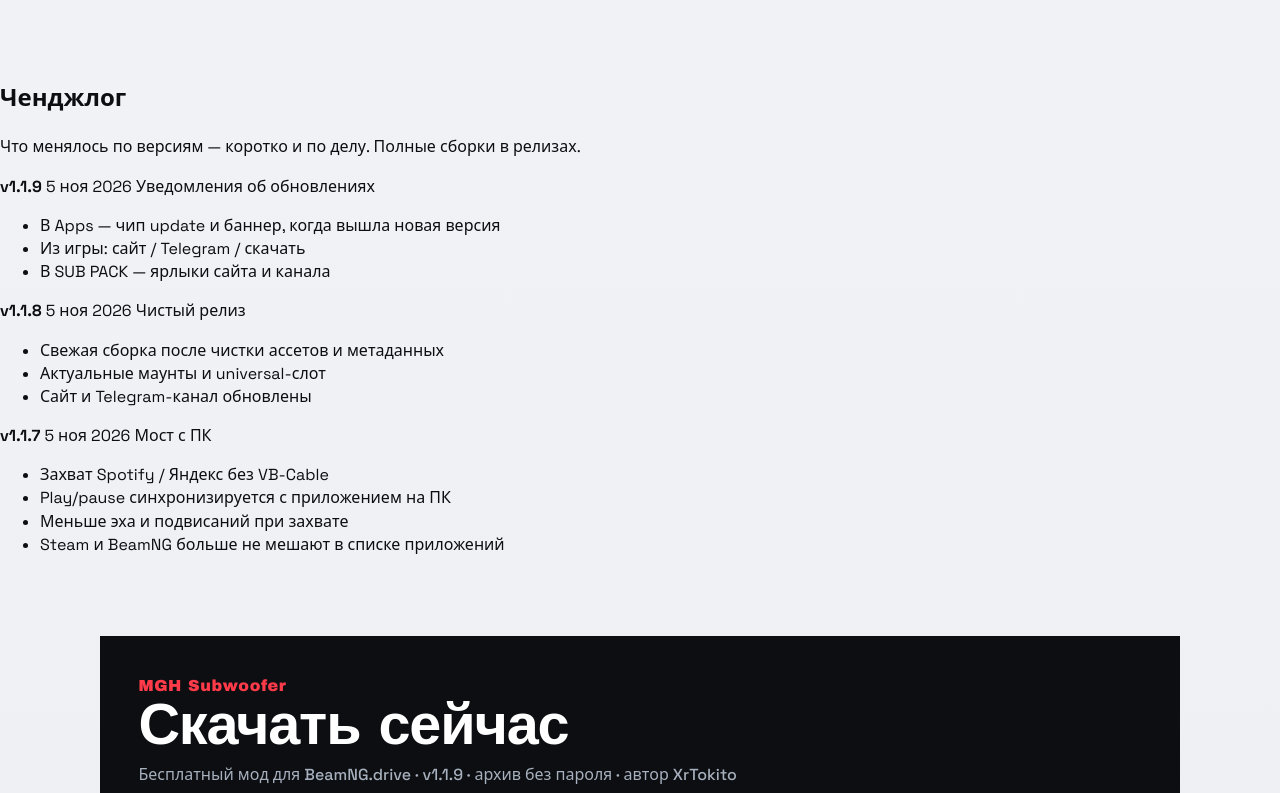
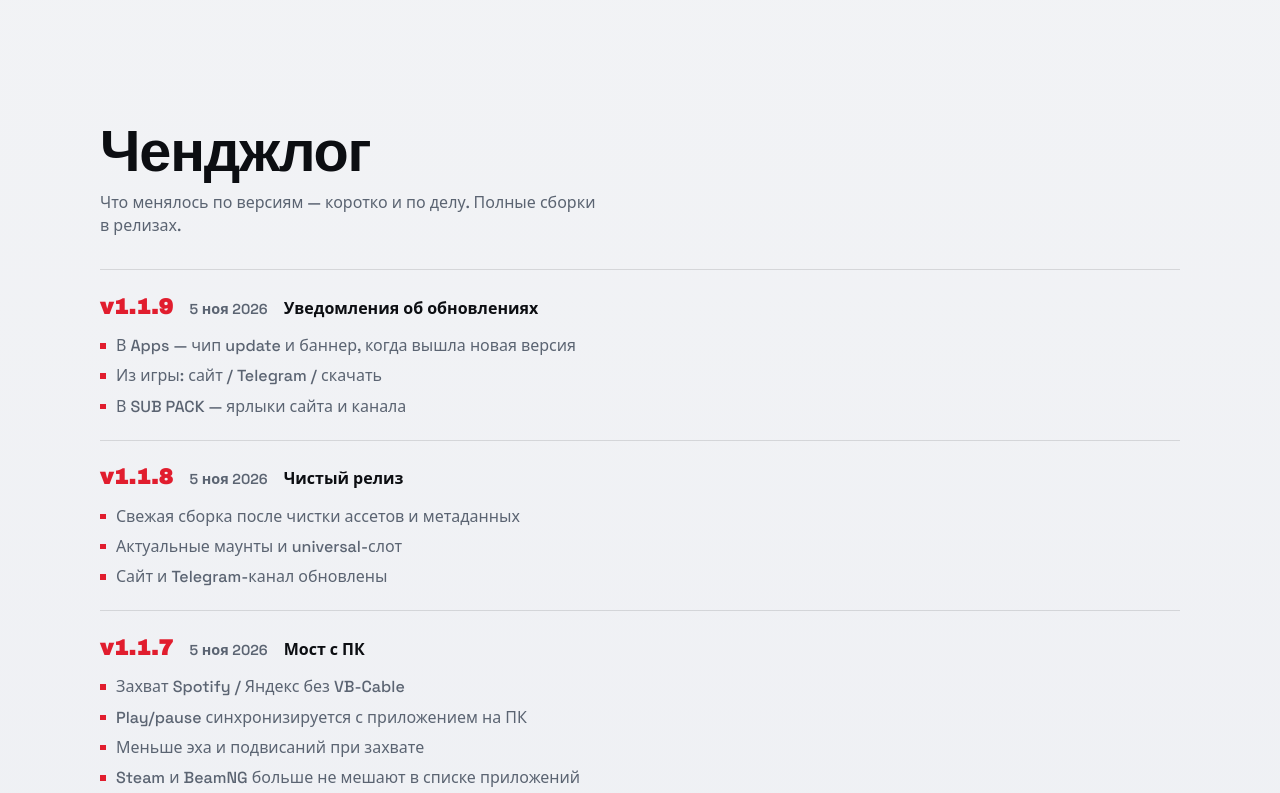
Before and after one commit to RqSoulSS/mgh-subwoofer-releases, a plain HTML site: page index.html in a window 1280 px wide. Shown: the part 1906-2699 px from the top of the page. Drawn offline with Linux system fonts and the light colour scheme.

Commit message:
Site: changelog styles

```diff
--- a/styles.css
+++ b/styles.css
@@ -214,18 +214,21 @@ a { color: inherit; text-decoration: none; }
 
 .how,
 .path,
+.log,
 .get {
   padding: clamp(3rem, 8vh, 5rem) var(--pad);
   max-width: calc(var(--max) + 2 * var(--pad));
   margin: 0 auto;
 }
 
-.how__head {
-  max-width: 28rem;
+.how__head,
+.log__head {
+  max-width: 32rem;
   margin-bottom: 2rem;
 }
 .how__head h2,
 .path h2,
+.log__head h2,
 .get h2 {
   margin: 0;
   font-family: var(--display);
@@ -235,11 +238,68 @@ a { color: inherit; text-decoration: none; }
   text-wrap: balance;
 }
 .how__head p,
+.log__head p,
 .get__box > p:not(.get__brand) {
   margin: 0.7rem 0 0;
   color: var(--mute);
   font-weight: 500;
   text-wrap: pretty;
+}
+
+.log__list {
+  display: grid;
+  gap: 0;
+  border-top: 1px solid var(--line);
+}
+.log__item {
+  padding: 1.35rem 0;
+  border-bottom: 1px solid var(--line);
+}
+.log__item header {
+  display: flex;
+  flex-wrap: wrap;
+  align-items: baseline;
+  gap: 0.55rem 1rem;
+  margin-bottom: 0.7rem;
+}
+.log__item b {
+  font-family: var(--display);
+  font-size: 1.35rem;
+  letter-spacing: 0.02em;
+  color: var(--signal);
+}
+.log__item time {
+  color: var(--mute);
+  font-size: 0.9rem;
+  font-weight: 600;
+}
+.log__item header span {
+  flex: 1 1 12rem;
+  font-weight: 700;
+  color: var(--ink);
+}
+.log__item ul {
+  margin: 0;
+  padding: 0;
+  list-style: none;
+  display: grid;
+  gap: 0.45rem;
+}
+.log__item li {
+  position: relative;
+  padding-left: 1rem;
+  color: var(--mute);
+  font-weight: 500;
+  text-wrap: pretty;
+}
+.log__item li::before {
+  content: "";
+  position: absolute;
+  left: 0;
+  top: 0.55em;
+  width: 0.35rem;
+  height: 0.35rem;
+  background: var(--signal);
 }
 
 .how__list {
```
